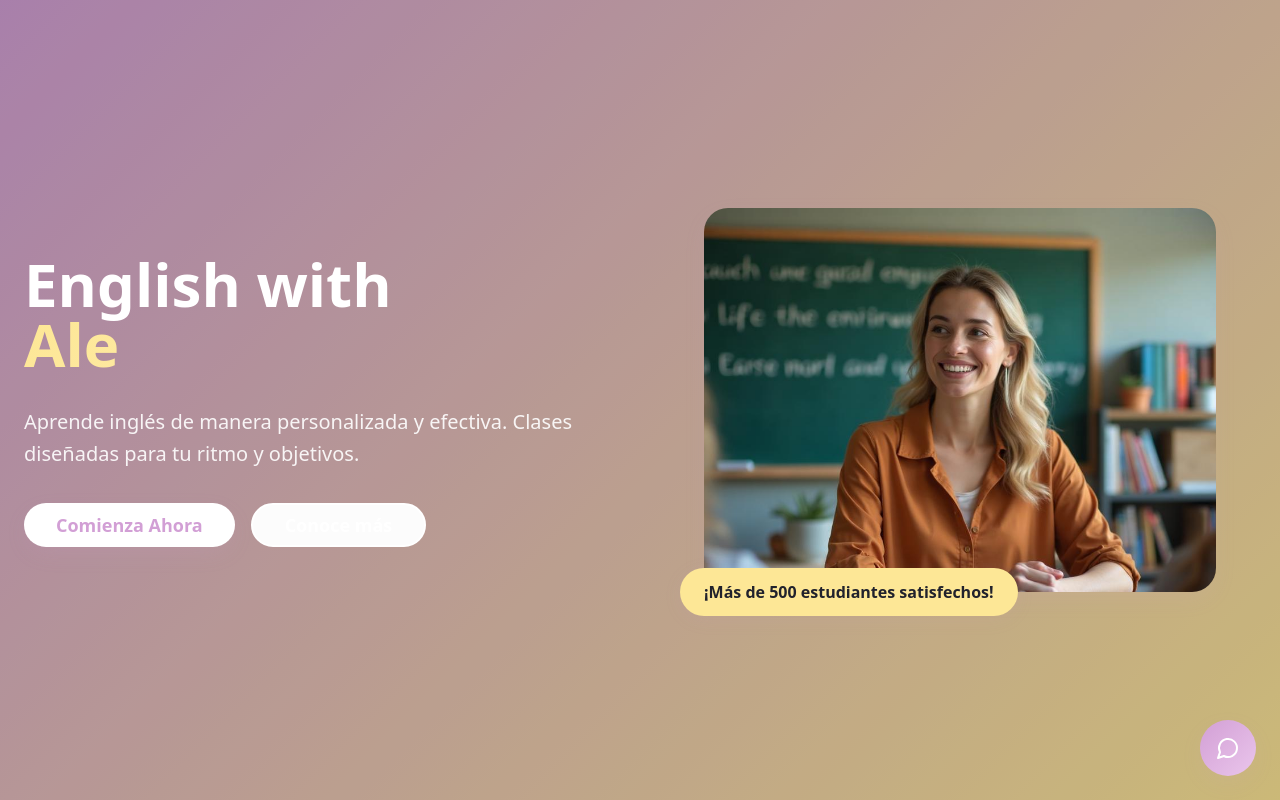
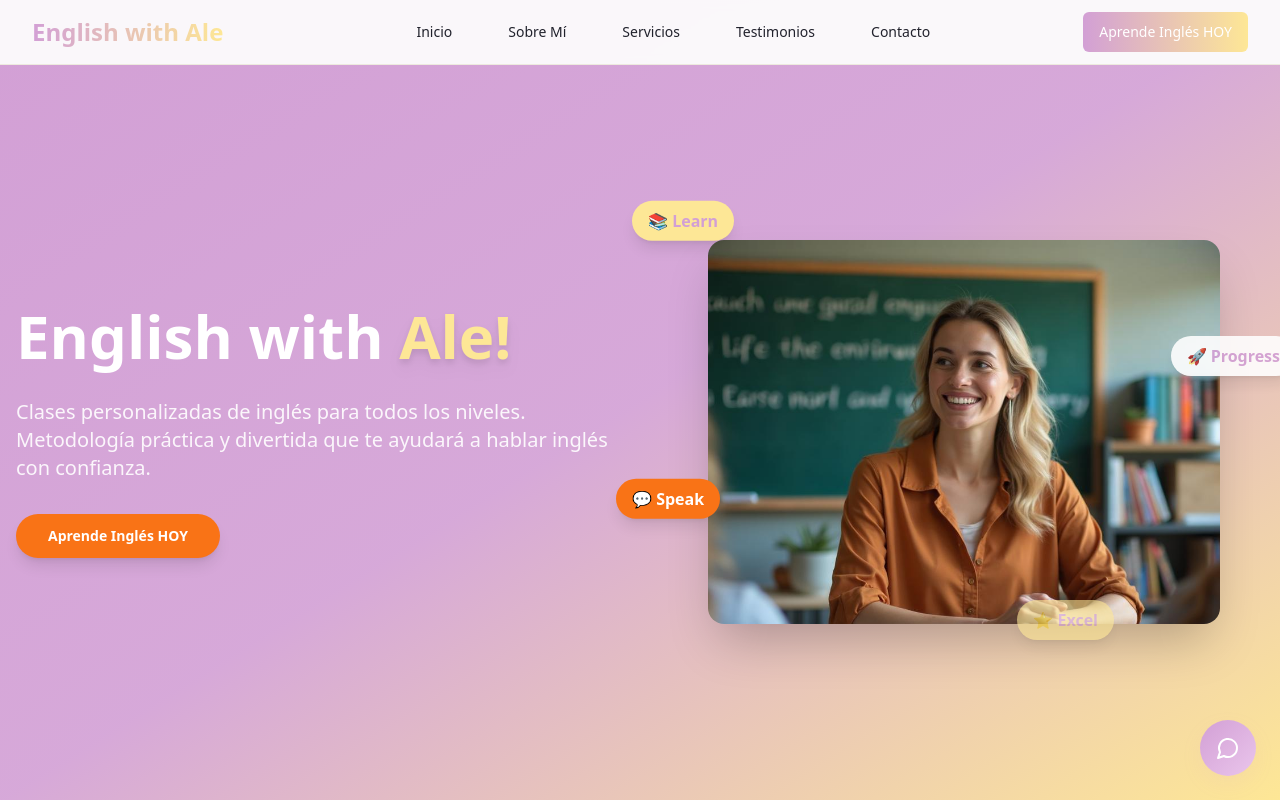
Before and after one commit to kf380/english-with-ale-landing, a React (Vite) app: page / in a window 1280 px wide. Shown: the top 800 px of the page. Built offline with nearby package versions, Linux system fonts and the light colour scheme.

Commit message:
Add Navbar and improve layout

```diff
--- a/src/components/About.tsx
+++ b/src/components/About.tsx
@@ -1,7 +1,7 @@
 import { GraduationCap, Users, Clock, Award } from "lucide-react";
 import { Card } from "@/components/ui/card";
 
-const About = () => {
+const About = ({ id }: { id?: string }) => {
   const features = [
     {
       icon: GraduationCap,
@@ -26,7 +26,7 @@ const About = () => {
   ];
 
   return (
-    <section id="about" className="py-20 bg-muted/30">
+    <section id={id} className="py-24 px-4 bg-muted/50">
       <div className="container mx-auto px-6">
         <div className="text-center mb-16">
           <h2 className="text-4xl font-bold text-foreground mb-4">
--- a/src/components/Contact.tsx
+++ b/src/components/Contact.tsx
@@ -6,7 +6,7 @@ import { Card } from "@/components/ui/card";
 import { Mail, Phone, MapPin, Clock } from "lucide-react";
 import { useToast } from "@/hooks/use-toast";
 
-const Contact = () => {
+const Contact = ({ id }: { id?: string }) => {
   const [formData, setFormData] = useState({
     name: '',
     email: '',
@@ -60,7 +60,7 @@ const Contact = () => {
   ];
 
   return (
-    <section id="contacto" className="py-20">
+    <section id={id} className="py-24 px-4 bg-background">
       <div className="container mx-auto px-6">
         <div className="text-center mb-16">
           <h2 className="text-4xl font-bold text-foreground mb-4">
--- a/src/components/Hero.tsx
+++ b/src/components/Hero.tsx
@@ -3,52 +3,51 @@ import heroImage from "@/assets/hero-teacher.jpg";
 
 const Hero = () => {
   const scrollToContact = () => {
-    document.getElementById('contacto')?.scrollIntoView({ behavior: 'smooth' });
+    document.getElementById('contact')?.scrollIntoView({ behavior: 'smooth' });
   };
 
   return (
-    <section className="min-h-screen flex items-center justify-center bg-gradient-hero relative overflow-hidden">
-      <div className="absolute inset-0 bg-black/20"></div>
-      <div className="container mx-auto px-6 py-20 relative z-10">
-        <div className="grid md:grid-cols-2 gap-12 items-center">
-          <div className="text-center md:text-left space-y-8">
-            <h1 className="text-5xl md:text-6xl font-bold text-white leading-tight">
-              English with
-              <span className="block bg-gradient-secondary bg-clip-text text-transparent">
-                Ale
+    <section id="hero" className="min-h-screen bg-gradient-to-br from-primary via-primary/90 to-secondary flex items-center justify-center px-4 pt-16">
+      <div className="max-w-7xl mx-auto grid grid-cols-1 lg:grid-cols-2 gap-12 items-center">
+        <div className="text-center lg:text-left space-y-8 z-10">
+          <h1 className="text-4xl md:text-6xl font-bold text-white leading-tight">
+            English with{" "}
+            <span className="text-secondary drop-shadow-lg">
+              Ale!
             </span>
           </h1>
-            <p className="text-xl text-white/90 leading-relaxed">
-              Aprende inglés de manera personalizada y efectiva. Clases diseñadas para tu ritmo y objetivos.
+          <p className="text-xl text-white/90 max-w-2xl">
+            Clases personalizadas de inglés para todos los niveles. Metodología
+            práctica y divertida que te ayudará a hablar inglés con confianza.
           </p>
-            <div className="flex flex-col sm:flex-row gap-4 justify-center md:justify-start">
+          <div className="flex flex-col sm:flex-row gap-4 justify-center lg:justify-start">
             <Button
               size="lg"
               onClick={scrollToContact}
-                className="bg-white text-primary hover:bg-white/90 px-8 py-4 rounded-full font-semibold text-lg shadow-medium hover:shadow-lg transform hover:scale-105 transition-all duration-300"
+              className="bg-orange-500 hover:bg-orange-600 text-white font-semibold px-8 py-3 rounded-full shadow-lg"
             >
-                Comienza Ahora
-              </Button>
-              <Button
-                variant="outline"
-                size="lg"
-                className="border-white text-white hover:bg-white hover:text-primary px-8 py-4 rounded-full font-semibold text-lg border-2 transition-all duration-300"
-              >
-                Conoce más
+              Aprende Inglés HOY
             </Button>
           </div>
         </div>
-          <div className="flex justify-center">
         <div className="relative">
           <img
             src={heroImage}
             alt="Ale - Profesora de Inglés"
-                className="rounded-3xl shadow-medium w-full max-w-lg object-cover h-96"
+            className="rounded-2xl shadow-2xl w-full max-w-lg mx-auto relative z-10 object-cover h-96"
           />
-              <div className="absolute -bottom-6 -left-6 bg-secondary text-secondary-foreground px-6 py-3 rounded-full font-semibold shadow-soft">
-                ¡Más de 500 estudiantes satisfechos!
+          {/* Floating elements inspired by the reference site */}
+          <div className="absolute -top-8 -left-8 bg-secondary text-primary px-4 py-2 rounded-full font-semibold shadow-lg animate-bounce z-20">
+            📚 Learn
           </div>
+          <div className="absolute top-1/4 -right-8 bg-white text-primary px-4 py-2 rounded-full font-semibold shadow-lg animate-pulse z-20">
+            🚀 Progress
           </div>
+          <div className="absolute bottom-1/4 -left-12 bg-orange-500 text-white px-4 py-2 rounded-full font-semibold shadow-lg animate-bounce delay-500 z-20">
+            💬 Speak
+          </div>
+          <div className="absolute -bottom-4 right-1/4 bg-secondary text-primary px-4 py-2 rounded-full font-semibold shadow-lg animate-pulse delay-1000 z-20">
+            ⭐ Excel
           </div>
         </div>
       </div>
--- /dev/null
+++ b/src/components/Navbar.tsx
@@ -0,0 +1,138 @@
+import { useState } from "react";
+import { Button } from "@/components/ui/button";
+import { Menu, X } from "lucide-react";
+
+const Navbar = () => {
+  const [isMenuOpen, setIsMenuOpen] = useState(false);
+
+  const toggleMenu = () => {
+    setIsMenuOpen(!isMenuOpen);
+  };
+
+  const scrollToSection = (sectionId: string) => {
+    const element = document.getElementById(sectionId);
+    if (element) {
+      element.scrollIntoView({ behavior: 'smooth' });
+      setIsMenuOpen(false);
+    }
+  };
+
+  return (
+    <nav className="fixed top-0 left-0 right-0 z-50 bg-background/95 backdrop-blur-sm border-b border-border">
+      <div className="max-w-7xl mx-auto px-4 sm:px-6 lg:px-8">
+        <div className="flex items-center justify-between h-16">
+          {/* Logo */}
+          <div className="flex-shrink-0">
+            <h2 className="text-2xl font-bold bg-gradient-to-r from-primary to-secondary bg-clip-text text-transparent">
+              English with Ale
+            </h2>
+          </div>
+
+          {/* Desktop Navigation */}
+          <div className="hidden md:block">
+            <div className="ml-10 flex items-baseline space-x-8">
+              <button
+                onClick={() => scrollToSection('hero')}
+                className="text-foreground hover:text-primary transition-colors px-3 py-2 text-sm font-medium"
+              >
+                Inicio
+              </button>
+              <button
+                onClick={() => scrollToSection('about')}
+                className="text-foreground hover:text-primary transition-colors px-3 py-2 text-sm font-medium"
+              >
+                Sobre Mí
+              </button>
+              <button
+                onClick={() => scrollToSection('services')}
+                className="text-foreground hover:text-primary transition-colors px-3 py-2 text-sm font-medium"
+              >
+                Servicios
+              </button>
+              <button
+                onClick={() => scrollToSection('testimonials')}
+                className="text-foreground hover:text-primary transition-colors px-3 py-2 text-sm font-medium"
+              >
+                Testimonios
+              </button>
+              <button
+                onClick={() => scrollToSection('contact')}
+                className="text-foreground hover:text-primary transition-colors px-3 py-2 text-sm font-medium"
+              >
+                Contacto
+              </button>
+            </div>
+          </div>
+
+          {/* CTA Button Desktop */}
+          <div className="hidden md:block">
+            <Button
+              onClick={() => scrollToSection('contact')}
+              className="bg-gradient-to-r from-primary to-secondary text-primary-foreground hover:from-primary/90 hover:to-secondary/90"
+            >
+              Aprende Inglés HOY
+            </Button>
+          </div>
+
+          {/* Mobile menu button */}
+          <div className="md:hidden">
+            <button
+              onClick={toggleMenu}
+              className="text-foreground hover:text-primary transition-colors p-2"
+            >
+              {isMenuOpen ? <X size={24} /> : <Menu size={24} />}
+            </button>
+          </div>
+        </div>
+
+        {/* Mobile Navigation */}
+        {isMenuOpen && (
+          <div className="md:hidden">
+            <div className="px-2 pt-2 pb-3 space-y-1 sm:px-3 bg-background border-t border-border">
+              <button
+                onClick={() => scrollToSection('hero')}
+                className="block text-foreground hover:text-primary transition-colors px-3 py-2 text-base font-medium w-full text-left"
+              >
+                Inicio
+              </button>
+              <button
+                onClick={() => scrollToSection('about')}
+                className="block text-foreground hover:text-primary transition-colors px-3 py-2 text-base font-medium w-full text-left"
+              >
+                Sobre Mí
+              </button>
+              <button
+                onClick={() => scrollToSection('services')}
+                className="block text-foreground hover:text-primary transition-colors px-3 py-2 text-base font-medium w-full text-left"
+              >
+                Servicios
+              </button>
+              <button
+                onClick={() => scrollToSection('testimonials')}
+                className="block text-foreground hover:text-primary transition-colors px-3 py-2 text-base font-medium w-full text-left"
+              >
+                Testimonios
+              </button>
+              <button
+                onClick={() => scrollToSection('contact')}
+                className="block text-foreground hover:text-primary transition-colors px-3 py-2 text-base font-medium w-full text-left"
+              >
+                Contacto
+              </button>
+              <div className="px-3 py-2">
+                <Button
+                  onClick={() => scrollToSection('contact')}
+                  className="w-full bg-gradient-to-r from-primary to-secondary text-primary-foreground hover:from-primary/90 hover:to-secondary/90"
+                >
+                  Aprende Inglés HOY
+                </Button>
+              </div>
+            </div>
+          </div>
+        )}
+      </div>
+    </nav>
+  );
+};
+
+export default Navbar;
--- a/src/components/Services.tsx
+++ b/src/components/Services.tsx
@@ -2,7 +2,7 @@ import { Card } from "@/components/ui/card";
 import { Button } from "@/components/ui/button";
 import { BookOpen, Users2, Video, MessageSquare } from "lucide-react";
 
-const Services = () => {
+const Services = ({ id }: { id?: string }) => {
   const services = [
     {
       icon: Users2,
@@ -39,7 +39,7 @@ const Services = () => {
   };
 
   return (
-    <section id="servicios" className="py-20">
+    <section id={id} className="py-24 px-4 bg-background">
       <div className="container mx-auto px-6">
         <div className="text-center mb-16">
           <h2 className="text-4xl font-bold text-foreground mb-4">
--- a/src/components/Testimonials.tsx
+++ b/src/components/Testimonials.tsx
@@ -1,7 +1,7 @@
 import { Card } from "@/components/ui/card";
 import { Star } from "lucide-react";
 
-const Testimonials = () => {
+const Testimonials = ({ id }: { id?: string }) => {
   const testimonials = [
     {
       name: "María González",
@@ -34,7 +34,7 @@ const Testimonials = () => {
   ];
 
   return (
-    <section className="py-20 bg-muted/30">
+    <section id={id} className="py-24 px-4 bg-muted/30">
       <div className="container mx-auto px-6">
         <div className="text-center mb-16">
           <h2 className="text-4xl font-bold text-foreground mb-4">
--- a/src/pages/Index.tsx
+++ b/src/pages/Index.tsx
@@ -1,3 +1,4 @@
+import Navbar from "@/components/Navbar";
 import Hero from "@/components/Hero";
 import About from "@/components/About";
 import Services from "@/components/Services";
@@ -8,11 +9,12 @@ import WhatsAppFloat from "@/components/WhatsAppFloat";
 const Index = () => {
   return (
     <div className="min-h-screen">
+      <Navbar />
       <Hero />
-      <About />
-      <Services />
-      <Testimonials />
-      <Contact />
+      <About id="about" />
+      <Services id="services" />
+      <Testimonials id="testimonials" />
+      <Contact id="contact" />
       <WhatsAppFloat />
     </div>
   );
```
Lines whose indentation alone changed are shown as unchanged.
